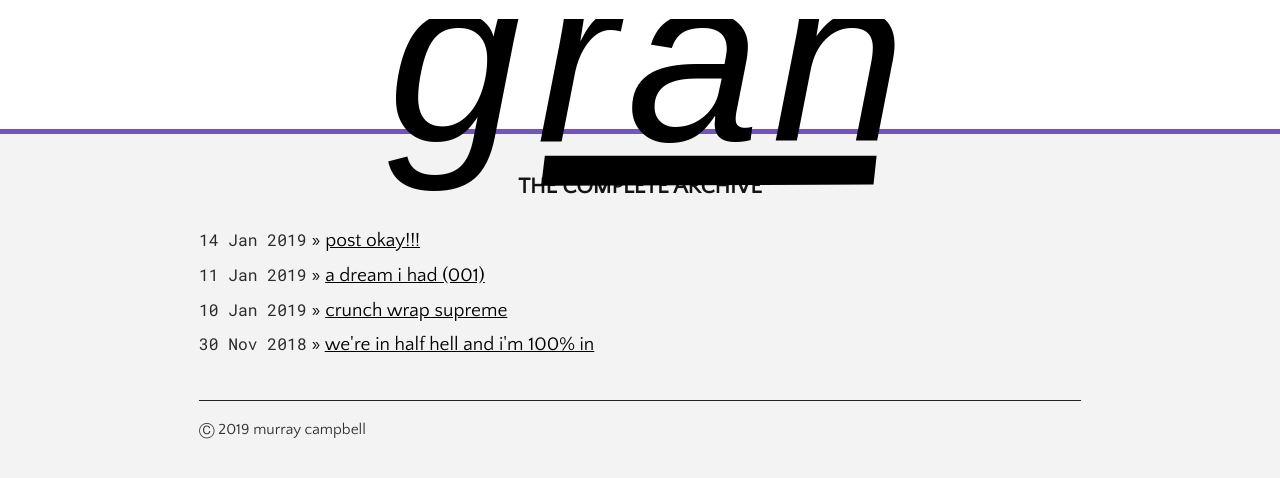
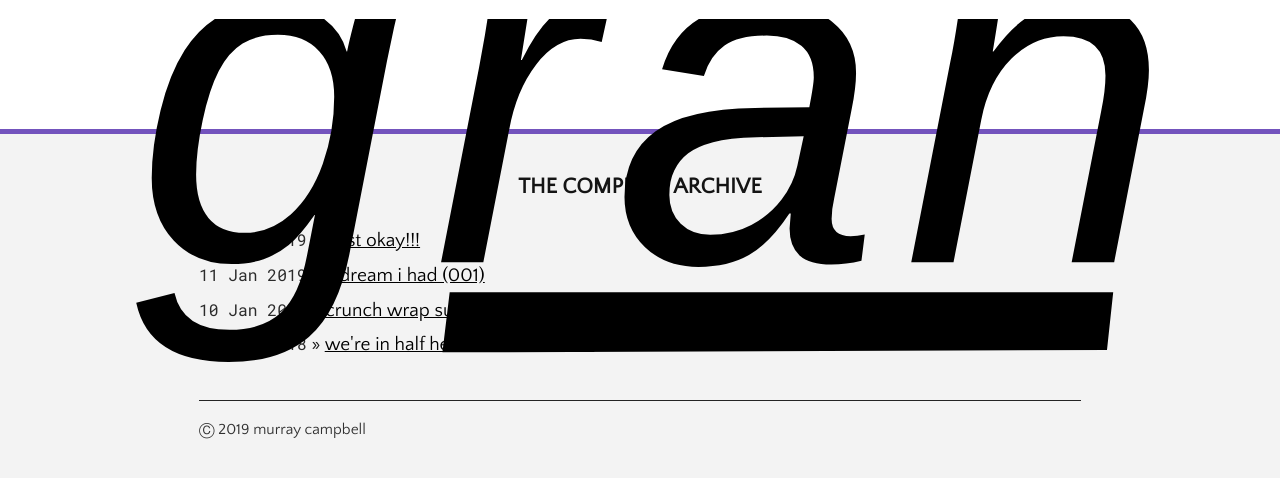
Before and after one commit to campmara/gran, a Jekyll site: the page built from index.html, in a window 1280 px wide. Shown: the top 478 px of the page. Built offline with Jekyll 4.4.1, drawn with Linux system fonts in a browser that asks for light colours.

Commit message:
Update screen.css

```diff
--- a/assets/css/screen.css
+++ b/assets/css/screen.css
@@ -113,15 +113,12 @@
   border-bottom: 5px solid rgb(115, 83, 189);
 }
 
-.title a img {
-  height: 5em;
-  width: auto;
-}
-
   .site .title a {
     color: rgb(255, 255, 255);
     text-decoration: none;
     font-size: 200%;
+    height: 5em;
+    width: auto;
   }
 
   .site .title a:hover {
```
